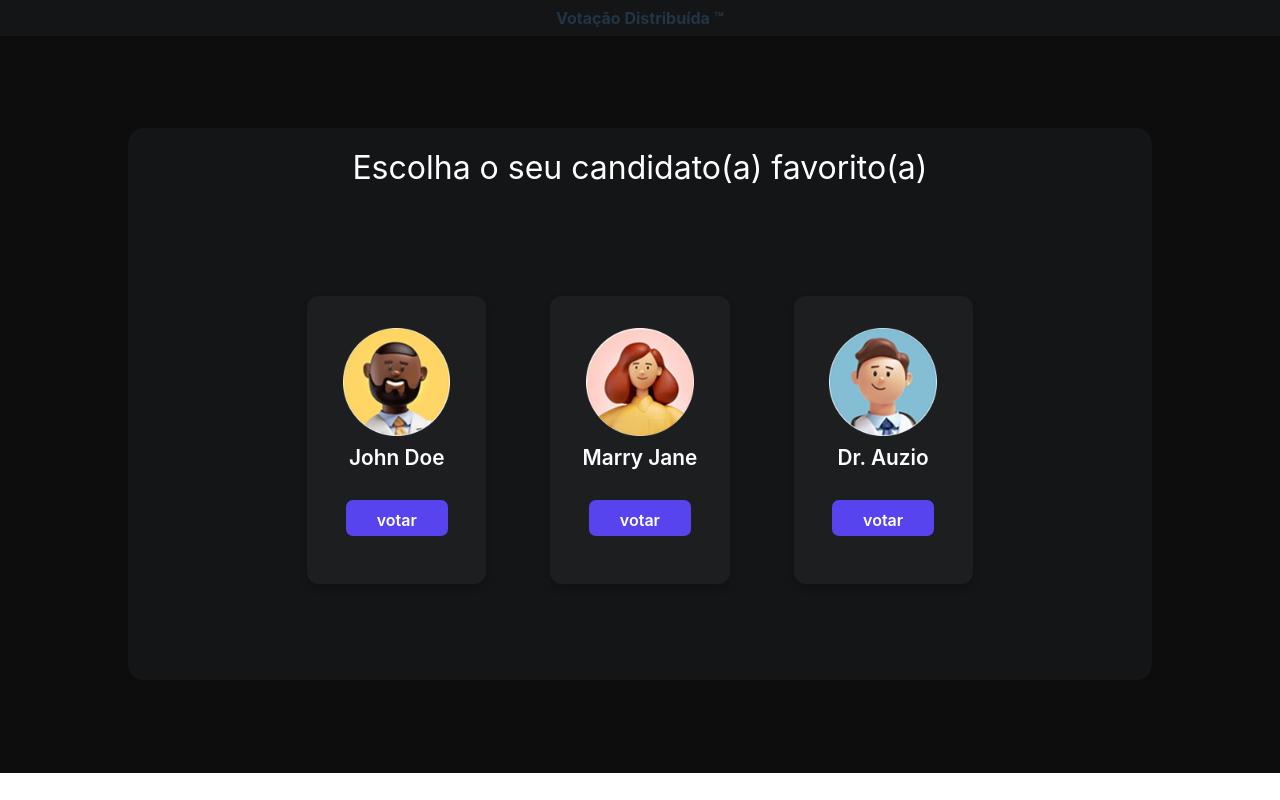
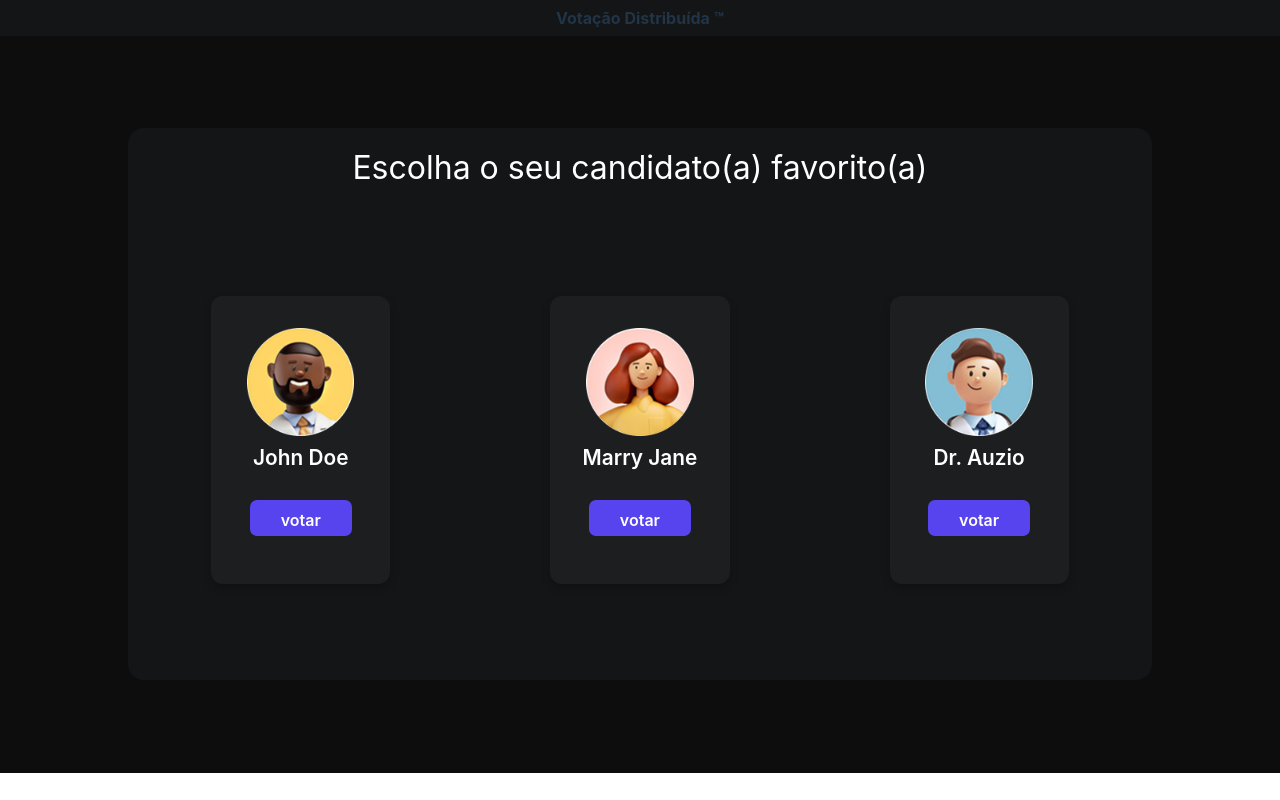
Before and after one commit to lucassouzafranco/enquete, a React (Vite) app: page / in a window 1280 px wide. Built offline with nearby package versions, Linux system fonts and the light colour scheme.

Commit message:
feat: allow deselecting candidate by clicking outside selected card

```diff
--- a/src/components/Cards/Cards.css
+++ b/src/components/Cards/Cards.css
@@ -1,4 +1,4 @@
-.cardsContainer {
+.cardsWrapper {
     margin-top: 3em;
     display: flex;
     align-items: center;
@@ -20,6 +20,9 @@
     flex-direction: column;
     align-items: center;
     padding-top: 2em;
+    transition: opacity 0.8s ease, width 0.3s ease, height 0.3s ease;
+    position: relative;
+    z-index: 1;
 }
 
 .card img {
@@ -27,7 +30,7 @@
     height: auto;
 }
 
-.card span {
+.card .profileName {
     color: #FFFFFF;
     font-size: 1.3em;
     font-weight: 600;
@@ -45,6 +48,7 @@
     width: 8vw;
     height: 4.5vh;
     box-shadow: inset 0 0 0 0 rgba(255, 255, 255, 0.1);
+    transition: width 0.8s ease;
 }
 
 .card button:hover {
@@ -56,3 +60,46 @@
     font-size: 1em;
     box-shadow: inset 0 0 0 0 rgba(255, 255, 255, 0.1);
 }
+
+/* Card votado com destaque e maior largura/altura */
+.selectedCard {
+    width: 18vw;
+    height: 82%;
+    transition: all 0.8s ease;
+    z-index: 20; /* Fica acima da overlay */
+    pointer-events: auto;
+}
+
+.selectedCard .profileName {
+    font-size: 1.6em;
+    font-weight: 700;
+}
+
+.selectedCard .voteButton {
+    width: 13vw;
+    white-space: nowrap;
+}
+
+.selectedCard .voteButton p {
+    font-size: 1.05em;
+    font-weight: 600;
+}
+
+/* Cards não votados ficam apagados */
+.faded {
+    opacity: 0.2;
+    pointer-events: none;
+    z-index: 1;
+}
+
+/* Overlay transparente cobrindo toda a tela quando tem card selecionado */
+.overlay {
+    position: fixed;
+    top: 0;
+    left: 0;
+    width: 100vw;
+    height: 100vh;
+    cursor: default;
+    background: transparent;
+    z-index: 10; /* Abaixo do card selecionado */
+}
--- a/src/components/Cards/Cards.tsx
+++ b/src/components/Cards/Cards.tsx
@@ -1,36 +1,55 @@
-import React from "react";
+import React, { useState } from "react";
 import "./Cards.css";
 import avatar1 from "../../assets/avatar john doe.png";
 import avatar2 from "../../assets/avatar marry jane.png";
 import avatar3 from "../../assets/avatar dr auzio.png";
 
+export default function Cards() {
+    const [votedCandidate, setVotedCandidate] = useState(null);
 
-export default function Cards() {
+    const candidates = [
+        { id: 1, name: "John Doe", img: avatar1 },
+        { id: 2, name: "Marry Jane", img: avatar2 },
+        { id: 3, name: "Dr. Auzio", img: avatar3 },
+    ];
+
+    const handleVote = (id) => {
+        setVotedCandidate(id);
+    };
+
+    const clearVote = () => {
+        setVotedCandidate(null);
+    };
+
+    // Reorganiza para deixar o votado no centro
+    let orderedCandidates = [...candidates];
+    if (votedCandidate) {
+        const voted = orderedCandidates.find(c => c.id === votedCandidate);
+        const others = orderedCandidates.filter(c => c.id !== votedCandidate);
+        orderedCandidates = [others[0], voted, others[1]];
+    }
+
     return (
-        <>
-            <div className="cardsContainer">
-                <div className="card">
-                    <img src={avatar1} alt="John Doe image" className="avatarImage" />
-                    <span className="profileName">John Doe</span>
-                    <button className="voteButton"><p>votar</p></button>
-                </div>
+        <div className="cardsRoot">
+            {votedCandidate && <div className="overlay" onClick={clearVote} />}
+
+            <div className="cardsWrapper">
+                {orderedCandidates.map((candidate) => (
+                    <div
+                        key={candidate.id}
+                        className={`card
+                            ${votedCandidate && votedCandidate !== candidate.id ? "faded" : ""}
+                            ${votedCandidate === candidate.id ? "selectedCard" : ""}
+                        `}
+                    >
+                        <img src={candidate.img} alt={`${candidate.name} image`} className="avatarImage" />
+                        <span className="profileName">{candidate.name}</span>
+                        <button className="voteButton" onClick={() => handleVote(candidate.id)}>
+                            <p>{votedCandidate === candidate.id ? "Confirmo meu voto" : "votar"}</p>
+                        </button>
+                    </div>
+                ))}
             </div>
-
-            <div className="cardsContainer">
-                <div className="card">
-                    <img src={avatar2} alt="Marry Jane image" className="avatarImage" />
-                    <span className="profileName">Marry Jane</span>
-                    <button className="voteButton"><p>votar</p></button>
-                </div>
-            </div>
-
-            <div className="cardsContainer">
-                <div className="card">
-                    <img src={avatar3} alt="Dr. Auzio image" className="avatarImage" />
-                    <span className="profileName">Dr. Auzio</span>
-                    <button className="voteButton"><p>votar</p></button>
-                </div>
-            </div>
-        </>
+        </div>
     );
 }
```
